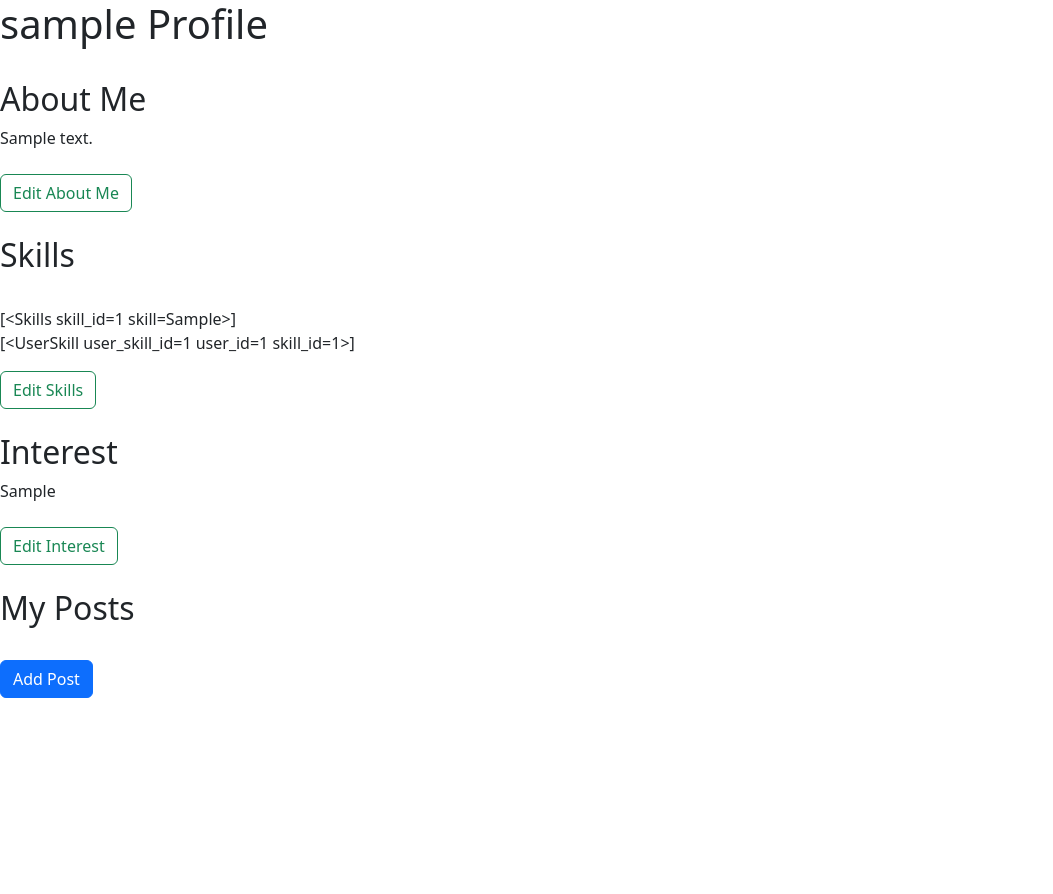
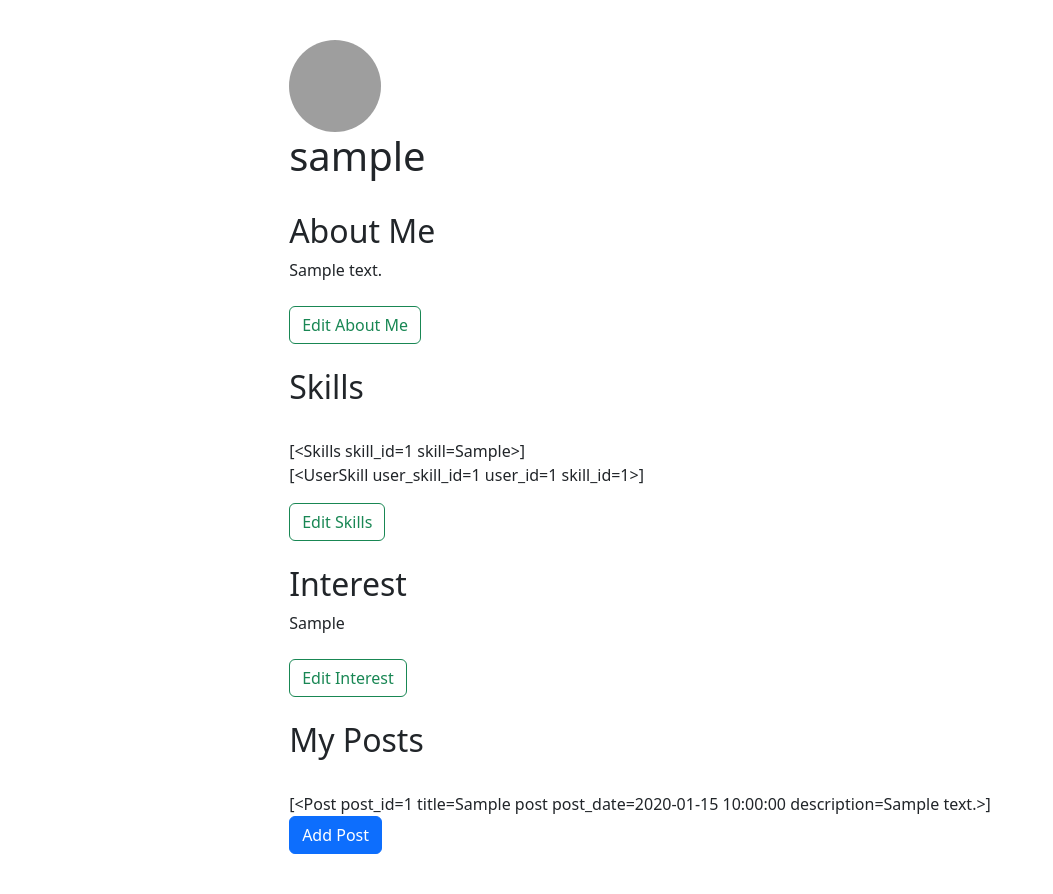
Before and after one commit to carmen41511/Talent-Hub, a Flask app: page /profile in a window 1280 px wide. Shown: the whole page, without its empty margins (0-1053 px from the left). Before the commit the page ends 698 px from the top, so only its background shows below. Run offline with Flask 2, Linux system fonts and the light colour scheme; the visitor is signed in with stand-in values (Sample User, id 1); tables that the repository leaves empty hold one stand-in row (values such as "Sample post"); some libraries are stand-ins or nearby versions; grey boxes are pictures that could not be loaded.

Commit message:
basic profile html

```diff
--- a/templates/profile.html
+++ b/templates/profile.html
@@ -2,8 +2,24 @@
 {% block title %}Talent Hub{% endblock %}
 
 {% block body %}
-<h1>{{user.username}} Profile</h1>
+<style>
+.overall-profile {
+  display: flex;
+  align-items: center;
+  flex-direction: column;
+}
+</style>
+
+<div class="overall-profile">
+  <div class="overall-profile-inner" style="max-width: 1280px; padding: 40px 80px;">
+
+    <div class="left-side-profile" style="max-width: 413px; min-width: 413px;">
+      <img src="https://github.com/mdo.png" alt="mdo" width="92" height="92" class="rounded-circle">
+
+      <h1>{{user.username}} </h1>
       <br>
+
+
 
       <h2>About Me</h2>
 
@@ -179,188 +195,7 @@ document.getElementById('buttonSaveskills').addEventListener('click', function(e
       }});
         }});
 
-//   const skillsSelect = document.getElementById('skills-select');
-//   const selectedOptions = skillsSelect.selectedOptions;
-
-//   // Iterate over the selected options
-//   for (let i = 0; i < selectedOptions.length; i++) {
-//     // Get the text of the option
-//     const skillName = selectedOptions[i].text;
-
-//     // Create a new element to display the skill name
-//     const skillElement = document.createElement('div');
-//     skillElement.innerText = skillName;
-
-//     // Append the skill element to the 'selected-skills-display' div
-//     document.getElementById('selected-skills-display').appendChild(skillElement);
-//   }
-// });
-
-// $("#buttonSaveskills").click(function(e) {
-//   // Get the selected skills from the form
-//   var selectedSkills = $("#skills-select").val();
-//   console.log(selectedSkills);
-
-//   $("#selected-skills-display").html(selectedSkills.join(", "));
-// });
-
-
-// function getSelectValues(select) {
-//     var result = [];
-//     var options = select.options;
-//     var opt;
-
-//     for (var i=0, iLen=options.length; i<iLen; i++) {
-//       opt = options[i];
-
-//       if (opt.selected) {
-//         result.push(opt.value || opt.text);
-//       }
-//     }
-//     return result;
-//   }
-
-//   $(document).ready(function(){
-//       $("#buttonSaveskills").click(function(e){
-//           e.preventDefault();
-//           var skills = getSelectValues(document.getElementById("skills-select"));
-//           $.ajax({
-//               url: '/edit-skills',
-//               type: 'POST',
-//               data: {'skills': skills},
-//               success: function(response) {
-//                   if (response.success) {
-//                       $('#skillsModal').modal('hide');
-//                       $('#skills-display').html(response.skills);
-//                   }
-//               }
-//           });
-//       });
-//   });
-
-//   function getSelectValues(select) {
-//   var result = [];
-//   var options = select.options;
-//   var opt;
-
-//   for (var i=0, iLen=options.length; i<iLen; i++) {
-//     opt = options[i];
-
-//     if (opt.selected) {
-//       result.push(opt.innerHTML);
-//     }
-//   }
-//   return result;
-// }
-
-  // document.querySelector('#buttonSaveskills').addEventListener('click', (e) =>{
-  //   const dropdown = document.getElementsByTagName('select')[0];
-  //   e.preventDefault();
-
-  //   // result is an array
-  //   const result = getSelectValues(dropdown);
-  //   console.log(`result: ${result}`);
-
-  //   // let text = "<ul>";
-  //   let text = "";
-  //   for (const res of result) {
-  //     text += `${res},`;
-  //   }
-  // })
-    // console.log(text)
-    // $("#skills-display").html(text);
-
-  //   $.ajax({
-  //           url: '/edit-skills',
-  //           type: 'POST',
-  //           data: {'skills': result},
-
-  //           success: function(response){
-  //             try{
-  //               console.log(response);
-  //               $('#skills-display').html(result);
-  //               $('#skillsModal').modal('hide');
-  //             } catch (e){
-  //               console.log(e)
-  //               $('#skills-display').html('An error occured');
-  //             }
-
-  //           //     if (response.success){
-  //           //       console.log('success');
-  //           //         // $('#skills-display').html(result);
-  //           //         $('#skillsModal').modal('hide');
-  //           //     } else {
-  //           //       console.log('nope');
-  //           //         $('#skills-display').html('An error occured');
-  //           //     }
-  //           // }
-
-  //           }})
-  //   })
-
-  // })
-
-
-    // fetch('/edit-skills', {
-    //   method: 'POST',
-    // })
-    // .then((response) => response.tex())
-    // .then((responseData) => {
-    //   result = responseData;
-    // });
-    // console.log(getSelectValues(dropdown));
-
-    // document.getElementById('#skillsModal').onclick = function(){
-    //   const dropdown = document.getElementsByTagName('select')[0];
-    //   const result = [];
-    //   const options = dropdown.options;
-    //   var opt;
-
-    //   for (var i=0; iLen = options.length; i<iLen; i++){
-    //     opt = options[i];
-
-    //     if (opt.selected){
-    //       result.push(opt.innerHTML);
-    //     }
-    //   }
-
-      // for (const skill of document.getElementById('#skills-select').options)
-      // {if (skill.selected){
-      //   selected.push(skill.value);
-      // }}
-      // alert(selected);
-
-  // $(document).ready(function(){
-  //     $('#buttonSaveskills').click(function(e){
-  //         const selected = [];
-  //         const updatedSkills = $('#skillsModal #skills-select option:selected').text();
-  //         e.preventDefault();
-  //         console.log(updatedSkillsLs);
-
-  //         $.ajax({
-  //             url: '/edit-skills',
-  //             type: 'POST',
-  //             data: {'skills': updatedSkills},
-  //             success: function(response){
-  //                 console.log(response)
-
-  //                 if (response.success){
-  //                   console.log('success');
-  //                     $('#skills-display').html(updatedSkills);
-  //                     $('#skillsModal').modal('hide');
-  //                 } else {
-  //                   console.log('nope');
-  //                     $('#skills-display').html('An error occured');
-  //                 }
-  //             }
-
-  //         })
-
-  //     })
-  // })
-
       </script>
-
 
       {% endblock %}
 
@@ -445,10 +280,26 @@ document.getElementById('buttonSaveskills').addEventListener('click', function(e
       <br><br>
 
 
+          </div>
+
+
+    <div class="right-side-profile">
+
       <h2>My Posts</h2>
+      <br>
+      {{user.posts}}
       <br>
       <a href="/add_post" class="btn btn-primary" id="addPost">Add Post</a>
 
+    </div>
 
 
+  </div>
+
+
+
+
+
+</div>
+
 {% endblock %}
```
Lines whose indentation alone changed are shown as unchanged.
